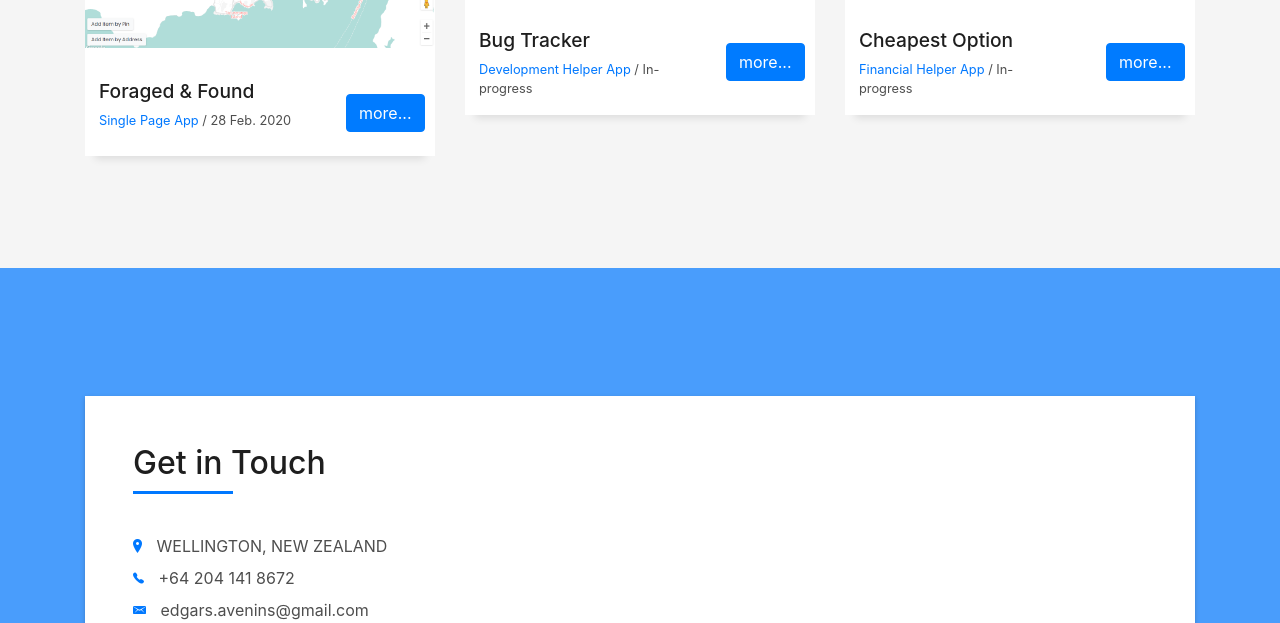
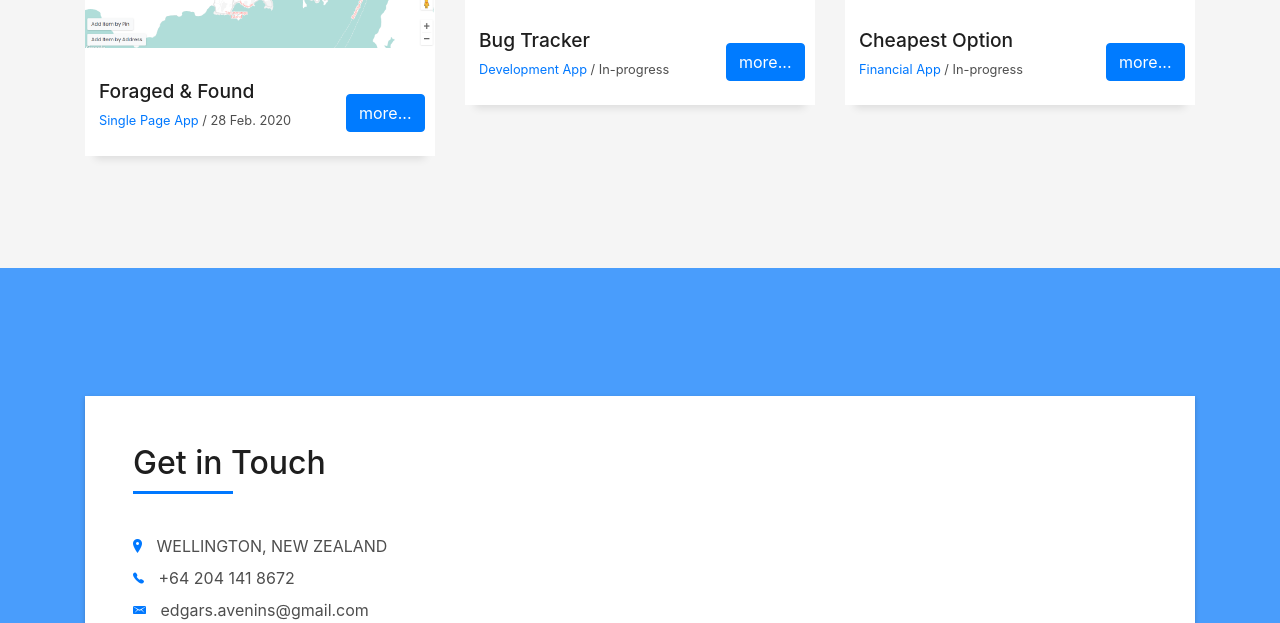
Before and after one commit to edgars-avenins/Personal-site, a plain HTML site: page index.html in a window 1280 px wide. Shown: the part 2185-2808 px from the top of the page. Drawn offline with Linux system fonts and the light colour scheme; files whose address does not match are found by name.

Commit message:
formatting

```diff
--- a/index.html
+++ b/index.html
@@ -249,7 +249,7 @@
                   <div class="col-sm-8">
                     <h2 class="w-title">Bug Tracker</h2>
                     <div class="w-more">
-                      <span class="w-ctegory">Development Helper App</span> / <span class="w-date">In-progress</span>
+                      <span class="w-ctegory">Development App</span> / <span class="w-date">In-progress</span>
                     </div>
                   </div>
                   <div class="col-sm-4">
@@ -296,7 +296,7 @@
                   <div class="col-sm-8">
                     <h2 class="w-title">Cheapest Option</h2>
                     <div class="w-more">
-                      <span class="w-ctegory">Financial Helper App</span> / <span class="w-date">In-progress</span>
+                      <span class="w-ctegory">Financial App</span> / <span class="w-date">In-progress</span>
                     </div>
                   </div>
                   <div class="col-sm-4">
```
